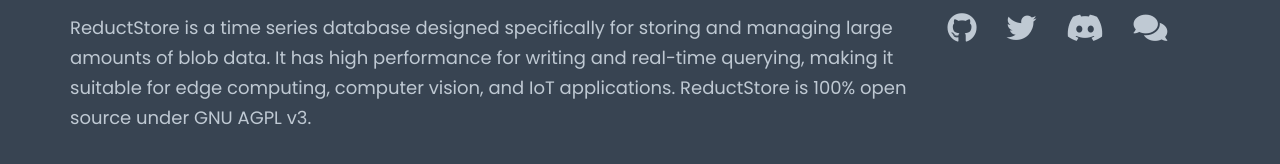
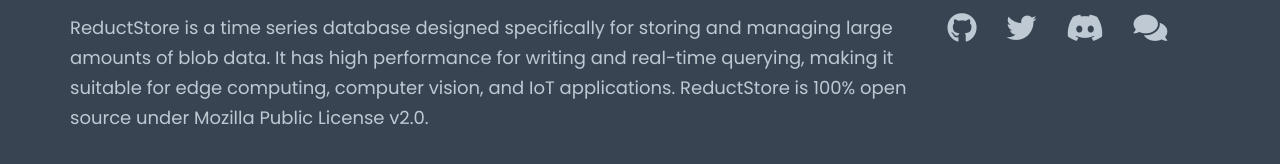
Before and after one commit to reductstore/homepage, a Jekyll site: the page built from index.html, in a window 1280 px wide and 900 px high, scrolled down 1868 px. Shown: the part 695-859 px from the top of the window. Built offline with Jekyll 4.4.1, drawn with Linux system fonts in a browser that asks for light colours; nearby versions of some CDN libraries.

Commit message:
change license

```diff
--- a/_config.yml
+++ b/_config.yml
@@ -109,7 +109,7 @@
 about: |
   ReductStore is a time series database designed specifically for storing and managing large amounts of blob data.
   It has high performance for writing and real-time querying, making it suitable for edge computing, computer vision, and IoT applications.
-  ReductStore is 100% open source under GNU AGPL v3.
+  ReductStore is 100% open source under Mozilla Public License v2.0.
 
 
 # Testimonial content. Shown on Home and About page.
```
